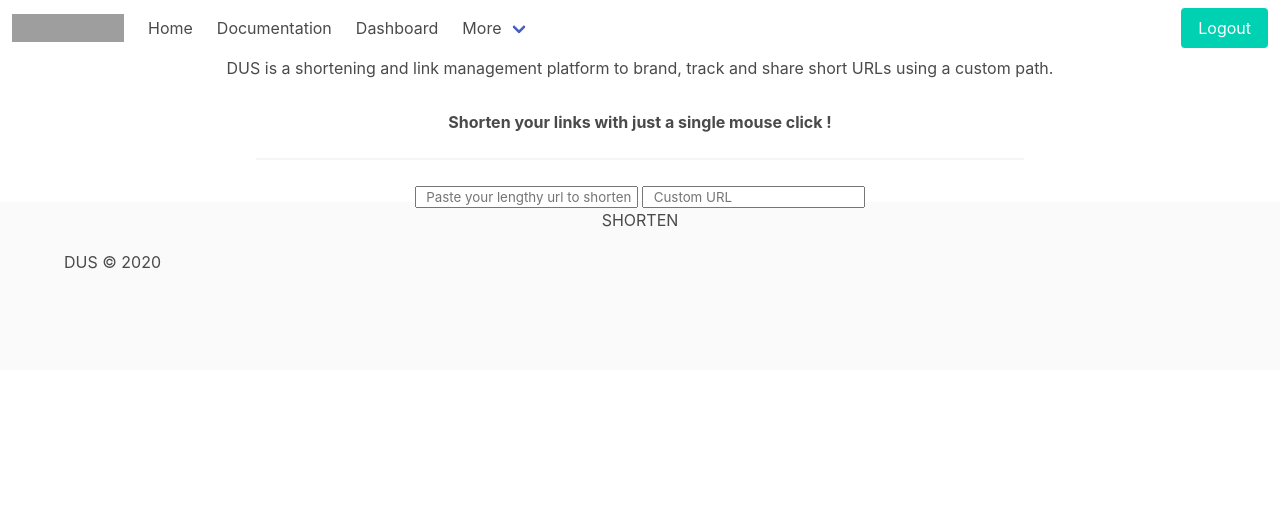
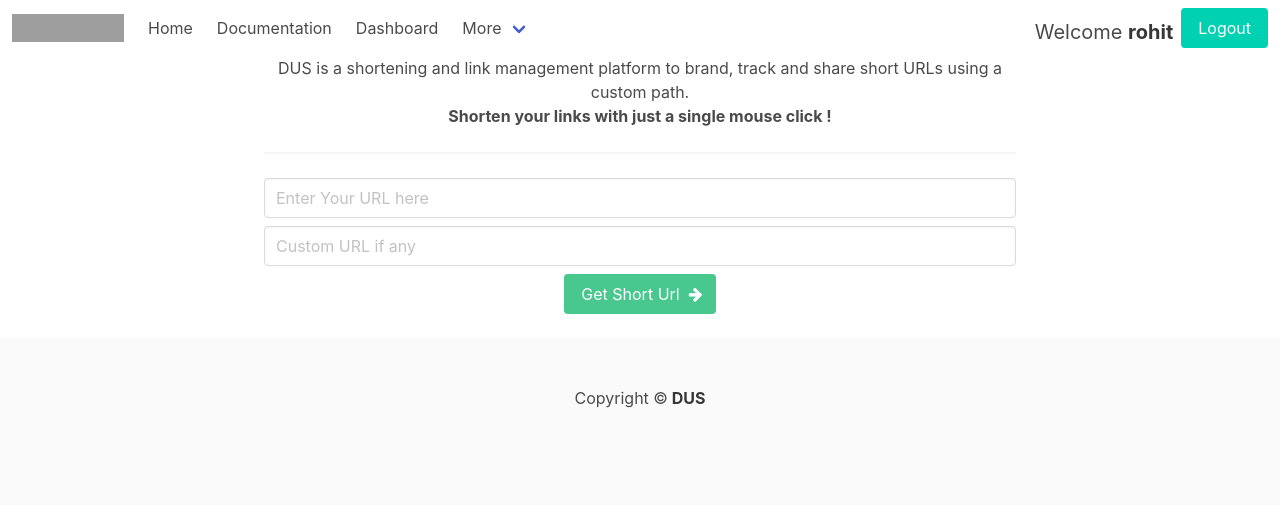
Before and after one commit to anonymous-sidhax/Django-URL-Shortner, a Django app: page / in a window 1280 px wide. Shown: the top 505 px of the page. Run offline with Django 3.2, Linux system fonts and the light colour scheme; a user stored in the database is signed in; some libraries are stand-ins or nearby versions; grey boxes are pictures that could not be loaded.

Commit message:
did some ui changes and added block to show short url

```diff
--- a/DUS/mainApp/templates/base.html
+++ b/DUS/mainApp/templates/base.html
@@ -4,7 +4,8 @@
     <meta charset="UTF-8">
     <meta name="viewport" content="width=device-width, initial-scale=1">
     <link rel="stylesheet" href="https://cdn.jsdelivr.net/npm/bulma@0.9.1/css/bulma.min.css">
-    <title> {% block title %} {% endblock title%}</title>
+    <link rel="stylesheet" href="https://stackpath.bootstrapcdn.com/font-awesome/4.7.0/css/font-awesome.min.css">
+    <title> DUS - {% block title %} {% endblock title%}</title>
 </head>
 <body>
 
@@ -50,7 +51,7 @@
 
   <nav class="navbar" role="navigation" aria-label="main navigation">
     <div class="navbar-brand">
-      <a class="navbar-item" href="https://bulma.io">
+      <a class="navbar-item" href="/">
         <img src="https://bulma.io/images/bulma-logo.png" width="112" height="28">
       </a>
 
@@ -109,6 +110,7 @@
               Log in
             </a>
             {% else %}
+            <p class="mr-2" style="font-size: 20px;">Welcome <strong>{{ request.user }}</strong></p>
             <a href="{% url 'accounts:logout' %}" class="button is-primary">Logout</a>
             {% endif %}
           </div>
@@ -123,11 +125,23 @@
 
 {% endblock body %}
 
-<footer class="footer mt-auto">
-    <div class="container text-center">
-      <span class="text-muted">DUS &copy; 2020</span>
-    </div>
+<footer class="footer my-5">
+  <div class="content has-text-centered">
+    <p>
+      Copyright &copy;<strong> DUS</strong>
+    </p>
+  </div>
 </footer>
+
+<script>
+  const message = document.querySelector('.message');
+  const delete_button = document.querySelector('.delete');
+
+  delete_button.addEventListener('click', ()=> {
+    message.classList.add('is-hidden');
+  })
+
+</script>
 
 </body>
 </html>
--- a/DUS/mainApp/templates/index.html
+++ b/DUS/mainApp/templates/index.html
@@ -1,43 +1,51 @@
 {% extends 'base.html' %}
+{% block title %} Home {% endblock title %}
 {% block body %}
 
-    <!-- Header Start -->
-    <header>
+
+    <div class="container">
+        <div>
         <div style="text-align: center; padding-left: 200px; padding-right: 200px; position: relative;">
         <h2 >DUS is a shortening and link management platform to brand, track and share short URLs using a custom path.</figcaption>
         </h2>
     </div>
-    </header>
-    <!-- Header End -->
-
-    <div style="align-items: center; text-align: center; height: 60%; background-color:1A1A1A;">
-        <div style="top: 30px; position: relative; text-align: center; width: 60%; display: inline-table">
-            <div class="shorten_link_text">
+            <div style="text-align: center; padding-left: 200px; padding-right: 200px; position: relative;">
                 <b>Shorten your links with just a single mouse click !</b>
                 <hr></hr>
                 <form action="short" method="POST" id="form">
-                    {% csrf_token  %}
-                    <input class="textbox_url" type="text" class="form-control" name="original_url" value="" placeholder="  Paste your lengthy url to shorten it" required="">
-                    <input class="textbox_custom" type="text" class="form-control" name="custom_url" value="" placeholder="  Custom URL">
-                    <div id="clickDiv" class="hover_effect">
-                        <ul>
-                          <li>
-                            SHORTEN
-                            <span></span><span></span><span></span><span></span>
-                          </li>
-                        </ul>
-                    </div>
-                    <script>
-                    document.getElementById("clickDiv").onclick = function() {
-                        document.getElementById("form").submit();
-                      };
-                    </script>
+                {% csrf_token  %}
+                    <input class="input" type="text" placeholder="Enter Your URL here" name="original_url" required>
+                    <input class="input mt-2" type="text" placeholder="Custom URL if any" name="custom_url">
+                    <button class="button is-success mt-2">
+                        <span>Get Short Url</span>
+                        <span class="icon is-small">
+                        <i class="fa fa-arrow-right" aria-hidden="true"></i>
+                        </span>
+                    </button>
                 </form>
             </div>
         </div>
 
     </div>
 
+{% if short_url %}
+<div class="container mt-4">
+  <div class="notification is-primary">
+    Your Short Url : <input type="text" class="input is-small" style="width: 50%; background: transparent; color: white; border: none;" value="{{ short_url }}" id="shorted_url">
+    <div class="is-pulled-right">
+        <button class="button is-small is-outlined is-rounded" onclick="copyUrl()">Copy</button>
+    </div>
+  </div>
+</div>
+<script>
+    function copyUrl(){
+        holdText = document.getElementById("shorted_url");
+        textToCopy = holdText.value;
+        navigator.clipboard.writeText(textToCopy);
+        alert("Copied Url : " + textToCopy);
+    }
+</script>
+{% endif %}
 
 
 {% endblock body %}
--- a/DUS/mainApp/views.py
+++ b/DUS/mainApp/views.py
@@ -43,7 +43,6 @@ def redirection(request, url):
 
 def shorten(request):
     if request.method == "POST":
-        print('POST')
         if request.POST['original_url'] and request.POST['custom_url']:
             print ('custom')
             original = request.POST['original_url']
@@ -62,31 +61,27 @@ def shorten(request):
                 return render(request, 'index.html', { 'error' : 'Custom URL already exists'})
         elif request.POST['original_url']:
             original = request.POST['original_url']
-            short = 'http://127.0.0.1:8000/'
-            '''present = False
-
-            while not present:
-                short = random_generate()
-                check = Shorten_Urls.objects.filter(short_url=short)
-                if not check:
-                    newurl = Shorten_Urls(
-                        original_url=original,
-                        short_url=short,
-                    )
-                    newurl.save()
-                    return redirect('/')
-                else:
-                    continue
-                    '''
-            key = Keys.objects.last()
-            short += key.key
-            key.delete()
-            newurl = Shorten_Urls (
-                        original_url=original,
-                        short_url=short,
-                    )
-            newurl.save()
-            return redirect('/')
+            org_url = Shorten_Urls.objects.filter(original_url=original).exists()
+            if org_url:
+                url = Shorten_Urls.objects.get(original_url=original)
+                context = {
+                    "short_url":url,
+                }
+                return render(request, 'index.html', context)
+            else:
+                short = 'http://127.0.0.1:8000/'
+                key = Keys.objects.last()
+                short += key.key
+                key.delete()
+                newurl = Shorten_Urls (
+                            original_url=original,
+                            short_url=short,
+                        )
+                newurl.save()
+                context = {
+                    "short_url":short,
+                }
+                return render(request, 'index.html', context)
         else:
             messages.error(request, "Empty Field")
             return redirect('')
```
Also changed, not shown: DUS/accounts/templates/registration/login.html (+5 -4 lines), DUS/accounts/templates/registration/signup.html (+4 -3 lines), DUS/accounts/views.py (+5 -8 lines), DUS/db.sqlite3, DUS/mainApp/migrations/0004_shorten_urls_visits.py (added).
